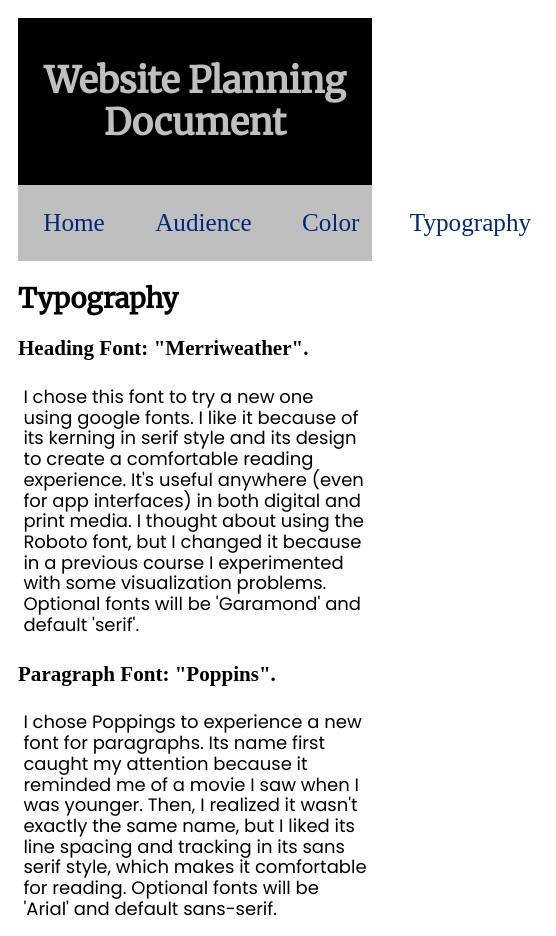
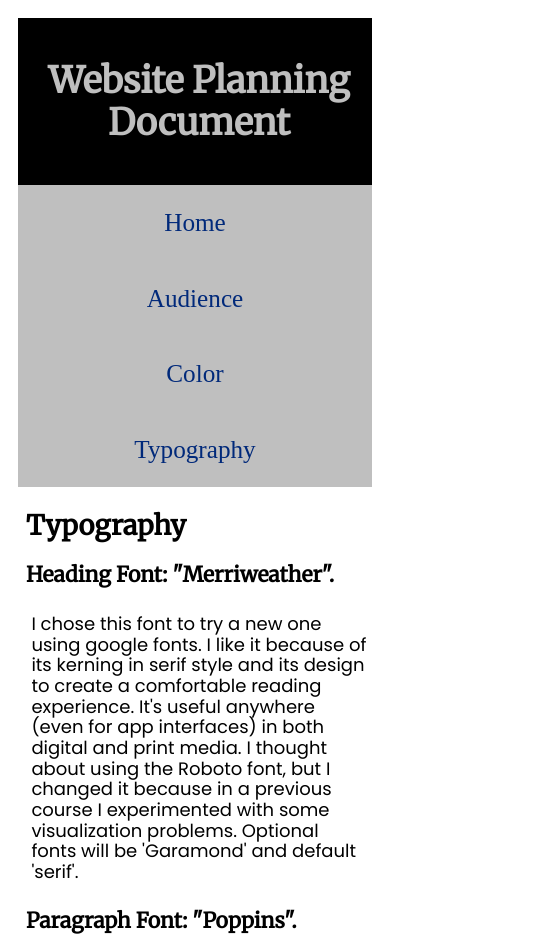
Before and after one commit to echi21/wdd230, a plain HTML site: page lesson3/typography.html in a window 390 px wide. Shown: the top 936 px of the page, 556 px wide, since content can reach past the window. Drawn offline with Linux system fonts and the light colour scheme.

Commit message:
Improving children responsive design

```diff
--- a/lesson3/css/site-plan.css
+++ b/lesson3/css/site-plan.css
@@ -1,14 +1,4 @@
 /*HTML Selectors*/
-
-/*@import url('https://fonts.googleapis.com/css2?family=Roboto+Serif:wght@100&display=swap');*/
-/*@import url('https://fonts.googleapis.com/css?family=IM+Fell+French+Canon+SC|Lato');*/
-/*@import url('https://fonts.googleapis.com/css?family=Ubuntu|Lato');*/
-/*@import url('https://fonts.googleapis.com/css2?family=Roboto+Serif');
-@import url('https://fonts.googleapis.com/css?family=Merriweather:400,700');
-@import url('https://fonts.googleapis.com/css2?family=Poppins');*/
-/*
-font-family: 'Roboto Serif', sans-serif;
-*/
 
 :root {
   /* change the values below to your colors from your palette */
@@ -17,7 +7,6 @@ font-family: 'Roboto Serif', sans-serif;
   --accent1-color: #BFBFBF;
   --accent2-color: #FFD700;
 
-  /* change the values below to your chosen font(s) */
   --heading-font: "Merriweather", Garamond, serif;
   --paragraph-font: Poppins, Arial, sans-serif;
 
@@ -41,8 +30,9 @@ img {
   max-width: 20%;
 }
 
-h1, h2 {
+h1, h2, h3 {
   font-family: var(--heading-font);
+  margin-left: 0.5rem;
 }
 
 header {
@@ -58,12 +48,14 @@ header > h1, header > h2 {
 
 p {
   font-family: var(--paragraph-font);
+  margin-left: 0.5rem;
   padding: 0.3em;
 }
 
 #returning-instruction {
   font-size: 1rem;
 }
+
 .colors {
   width: 100%;
   min-width: 350px;
@@ -142,3 +134,10 @@ footer p {
   margin: 0.5rem;
   font-size: 1.2rem;
 }
+
+@media (max-width: 40em) {
+  nav {
+    flex-direction: column;
+  }
+
+}
```
